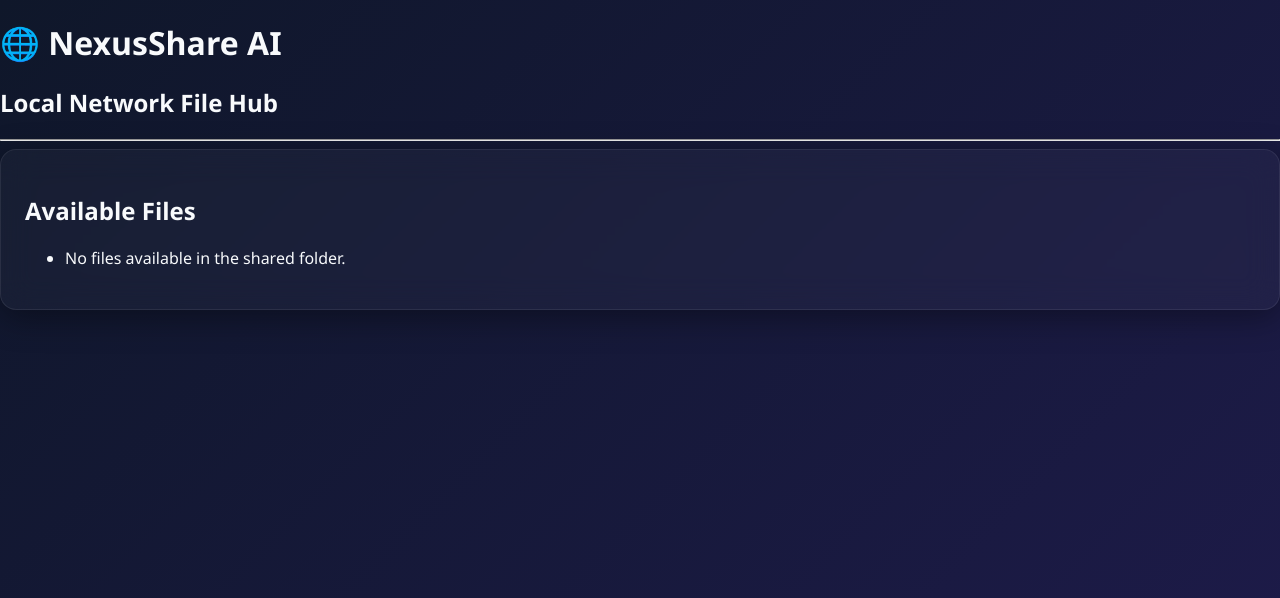
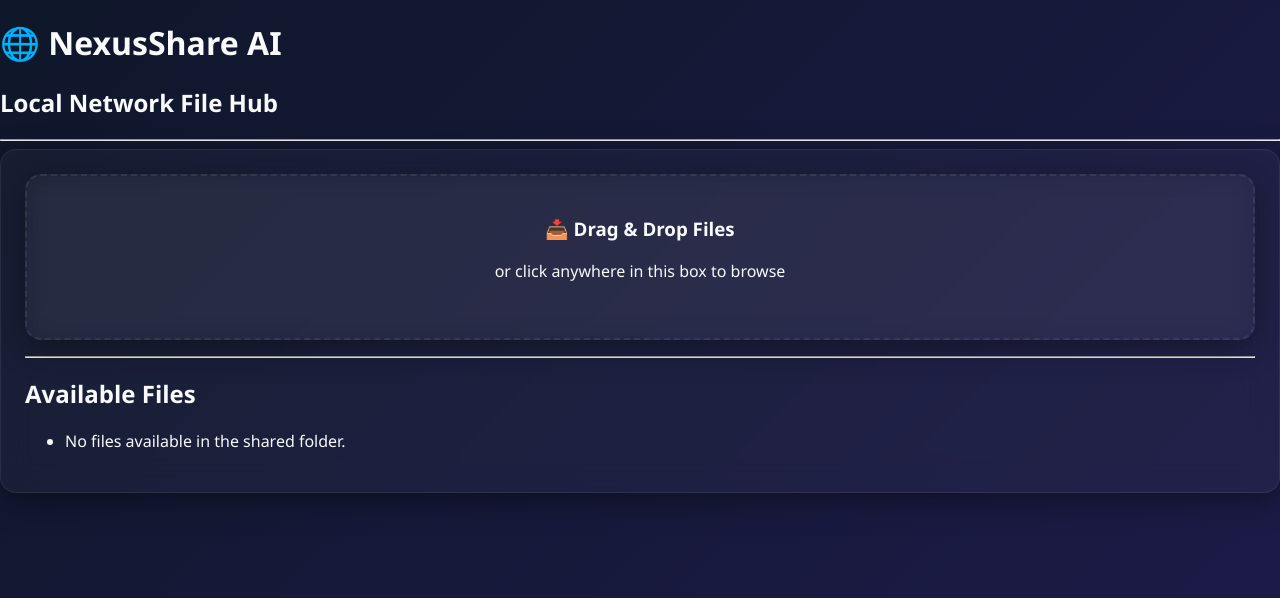
Before and after one commit to Mann-Patel85/NexusShare-AI, a FastAPI app: page / in a window 1280 px wide. Shown: the top 598 px of the page. Run offline with FastAPI, Linux system fonts and the light colour scheme.

Commit message:
feat: build drag-and-drop file uploads, download routing, and dark mode UI

```diff
--- a/main.py
+++ b/main.py
@@ -1,22 +1,45 @@
-from fastapi import FastAPI, Request
-from fastapi.responses import HTMLResponse
+from fastapi import FastAPI, Request, File, UploadFile
+from fastapi.responses import HTMLResponse, FileResponse
 from fastapi.staticfiles import StaticFiles
 from fastapi.templating import Jinja2Templates
 import os
+import shutil
 
 app = FastAPI()
 
+# Mount static files and templates
 app.mount("/static", StaticFiles(directory="static"), name="static")
 templates = Jinja2Templates(directory="templates")
+
 @app.get("/", response_class=HTMLResponse)
-def root(request: Request):
+async def read_root(request: Request):
+    # The modern, updated syntax for rendering Jinja templates
     return templates.TemplateResponse(request=request, name="index.html")
+
 @app.get("/files")
 def file_lists():
-    folder_path="shared files"
+    folder_path = "shared_files"
 
     if not os.path.exists(folder_path):
         os.makedirs(folder_path)
         return {"message": "Folder created. Add some files into it..."}
-    files=os.listdir(folder_path)
-    return {"available files": files}
+
+    files = os.listdir(folder_path)
+    return {"available_files": files}
+
+@app.post("/upload")
+async def upload_file(file: UploadFile = File(...)):
+    os.makedirs("shared_files", exist_ok=True)
+
+    file_location = f"shared_files/{file.filename}"
+    with open(file_location, "wb+") as file_object:
+        shutil.copyfileobj(file.file, file_object)
+
+    return {"filename": file.filename, "message": "Upload successful!"}
+
+@app.get("/download/{filename}")
+async def download_file(filename: str):
+    file_path = f"shared_files/{filename}"
+    if os.path.exists(file_path):
+        return FileResponse(path=file_path, filename=filename)
+    return {"error": "File not found"}
--- a/static/script.js
+++ b/static/script.js
@@ -2,24 +2,28 @@ document.addEventListener("DOMContentLoaded", () => {
     fetchFiles();
 });
 
+// --- 1. FETCH AND DISPLAY FILES ---
 function fetchFiles() {
     fetch("/files")
         .then(response => response.json())
         .then(data => {
             const fileList = document.getElementById("file-list");
-
-            // Clear any old content first
             fileList.innerHTML = "";
 
-            // Safely check if available_files exists AND actually has items
             if (data.available_files && data.available_files.length > 0) {
                 data.available_files.forEach(file => {
                     const li = document.createElement("li");
-                    li.textContent = `📄 ${file}`;
+                    const link = document.createElement("a");
+                    link.href = `/download/${file}`;
+                    link.download = file;
+                    link.textContent = `📄 ${file}`;
+                    link.style.color = "var(--text-primary)";
+                    link.style.textDecoration = "none";
+
+                    li.appendChild(link);
                     fileList.appendChild(li);
                 });
             } else {
-                // If it doesn't exist (e.g., folder just created or is empty)
                 fileList.innerHTML = "<li>No files available in the shared folder.</li>";
             }
         })
@@ -28,3 +32,60 @@ function fetchFiles() {
             document.getElementById("file-list").innerHTML = "<li>Error connecting to server.</li>";
         });
 }
+
+// --- 2. DRAG AND DROP UPLOAD LOGIC ---
+const dropZone = document.getElementById("drop-zone");
+const fileInput = document.getElementById("file-input");
+const statusText = document.getElementById("upload-status");
+
+['dragenter', 'dragover', 'dragleave', 'drop'].forEach(eventName => {
+    dropZone.addEventListener(eventName, preventDefaults, false);
+});
+
+function preventDefaults(e) {
+    e.preventDefault();
+    e.stopPropagation();
+}
+
+['dragenter', 'dragover'].forEach(eventName => {
+    dropZone.addEventListener(eventName, () => dropZone.classList.add('dragover'), false);
+});
+
+['dragleave', 'drop'].forEach(eventName => {
+    dropZone.addEventListener(eventName, () => dropZone.classList.remove('dragover'), false);
+});
+
+dropZone.addEventListener('drop', (e) => {
+    const files = e.dataTransfer.files;
+    if (files.length > 0) {
+        handleUpload(files[0]);
+    }
+});
+
+dropZone.addEventListener('click', () => fileInput.click());
+fileInput.addEventListener('change', function() {
+    if (this.files.length > 0) {
+        handleUpload(this.files[0]);
+    }
+});
+
+function handleUpload(file) {
+    const formData = new FormData();
+    formData.append("file", file);
+
+    statusText.textContent = `Uploading ${file.name}...`;
+
+    fetch("/upload", {
+        method: "POST",
+        body: formData
+    })
+    .then(response => response.json())
+    .then(data => {
+        statusText.textContent = `Success: ${data.filename} uploaded!`;
+        fetchFiles();
+    })
+    .catch(error => {
+        console.error("Upload failed:", error);
+        statusText.textContent = "Error uploading file.";
+    });
+}
--- a/static/style.css
+++ b/static/style.css
@@ -43,3 +43,18 @@ body {
     /* Inner spacing */
     padding: 24px;
 }
+
+/* Drop Zone */
+.drop-zone {
+    border: 2px dashed var(--glass-border);
+    text-align: center;
+    padding: 40px 20px;
+    cursor: pointer;
+    transition: all 0.3s ease;
+    margin-bottom: 15px;
+}
+
+.drop-zone.dragover {
+    background: rgba(59, 130, 246, 0.1);
+    border-color: #3b82f6;
+}
--- a/templates/index.html
+++ b/templates/index.html
@@ -15,6 +15,15 @@
 
         <!-- Only keep this one glass panel section! -->
         <div class="glass-panel">
+            <div class="upload_section">
+                <div id="drop-zone" class="drop-zone glass-panel">
+                    <h3 style="margin-top: 0;">📥 Drag & Drop Files</h3>
+                    <p>or click anywhere in this box to browse</p>
+                    <input type="file" id="file-input" style="display: none;">
+                </div>
+                <p id="upload-status"></p>
+            </div>
+            <hr>
             <h2>Available Files</h2>
             <ul id="file-list">
                 <!-- JS injects files here -->
```
Also changed, not shown: 3 other files.
